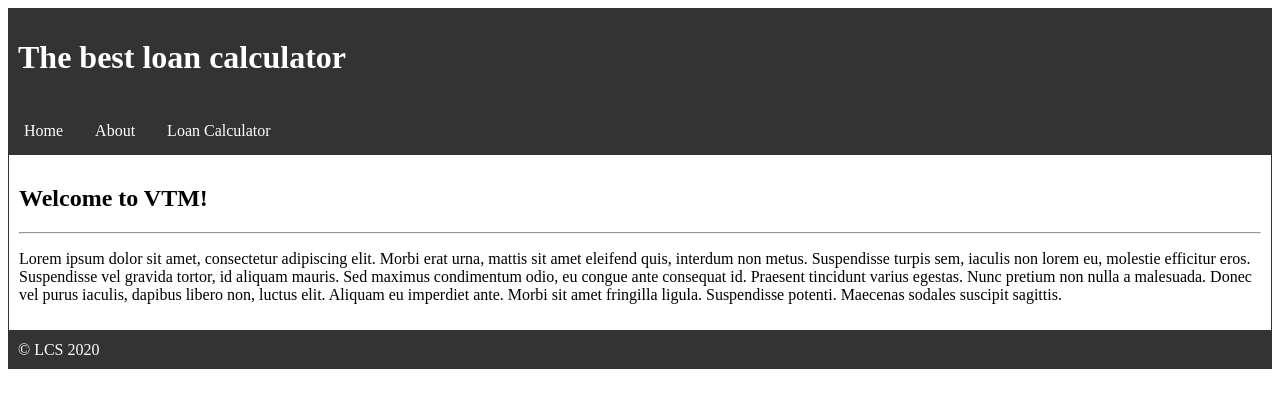
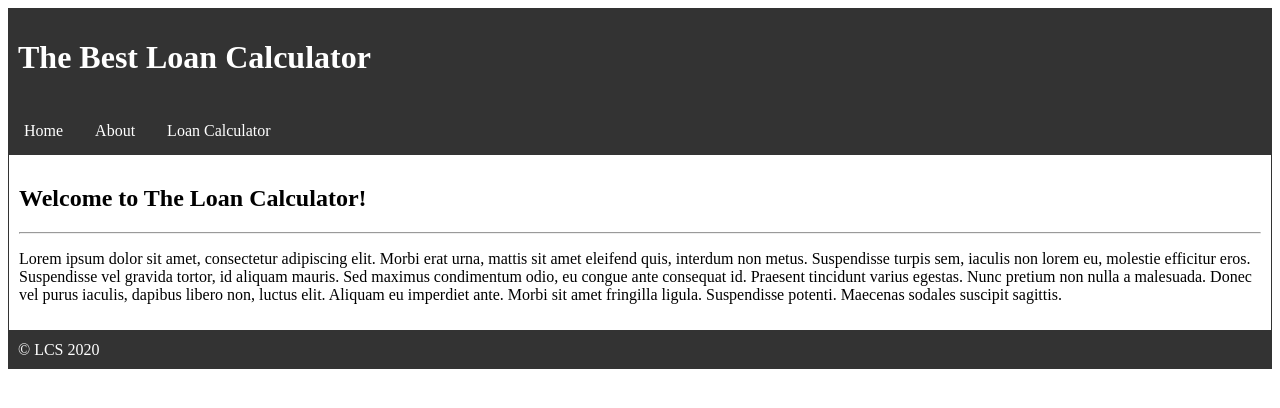
Before and after one commit to andrewjatnieks/LoanCalc, a Flask app: page / in a window 1280 px wide. Shown: the top 408 px of the page. Run offline with Flask 2, Linux system fonts and the light colour scheme.

Commit message:
Final changes

```diff
--- a/templates/base.html
+++ b/templates/base.html
@@ -8,7 +8,7 @@
 </head>
 
   <body>
-    <header><h1>The best loan calculator</h1></header>
+    <header><h1>The Best Loan Calculator</h1></header>
     <nav>
       <ul class="menu">
         <li class="menu"><a href="/">Home</a></li>
--- a/templates/index.html
+++ b/templates/index.html
@@ -2,7 +2,7 @@
 
 {% block body %}
 <div>
-<h2> Welcome to VTM! </h2> <hr />
+<h2> Welcome to The Loan Calculator! </h2> <hr />
 
 <!-- <fig><img src="{{ url_for('static', filename='images/what-is-a-personal-loan.jpg') }}" class="responsive" /></fig> -->
 <!-- <figcaption>
```
